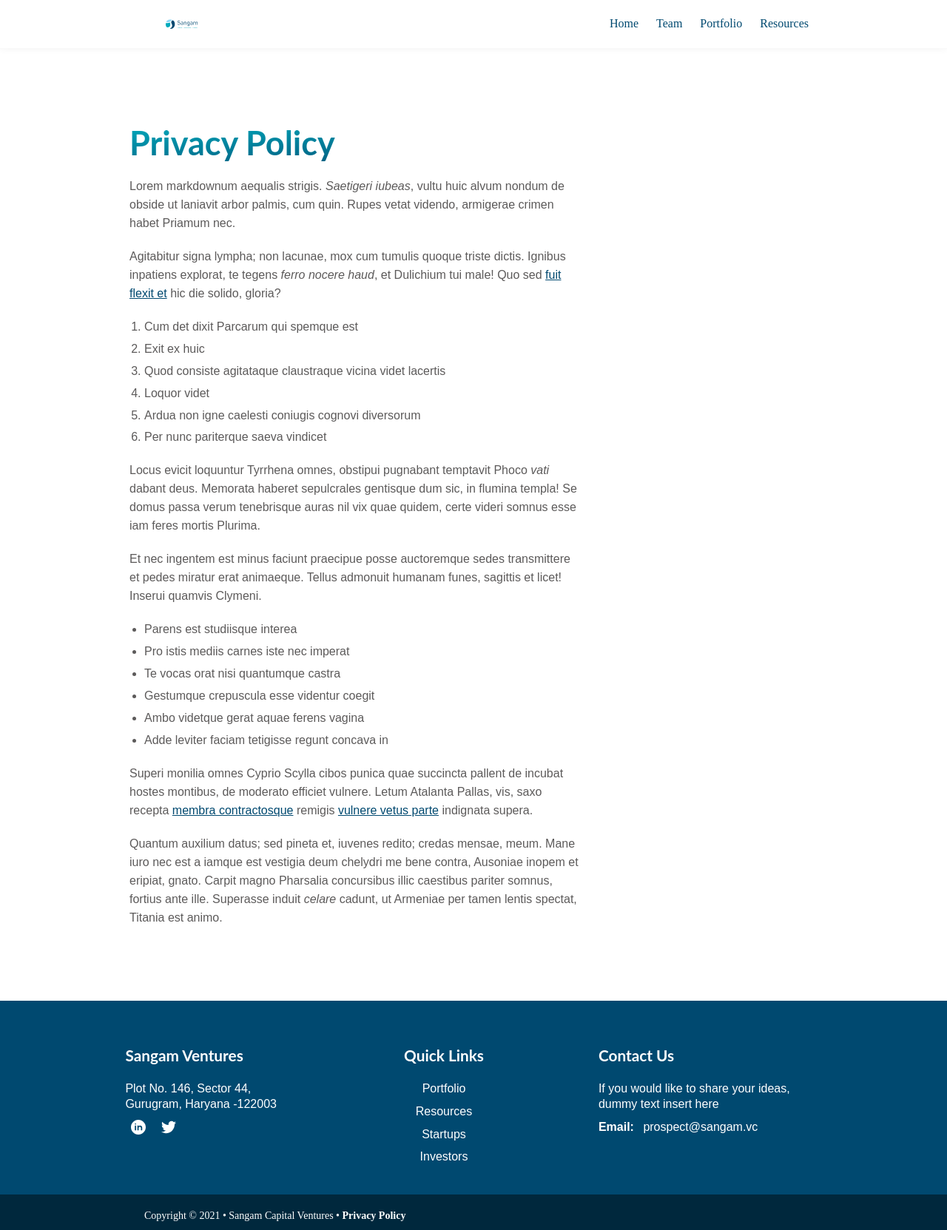
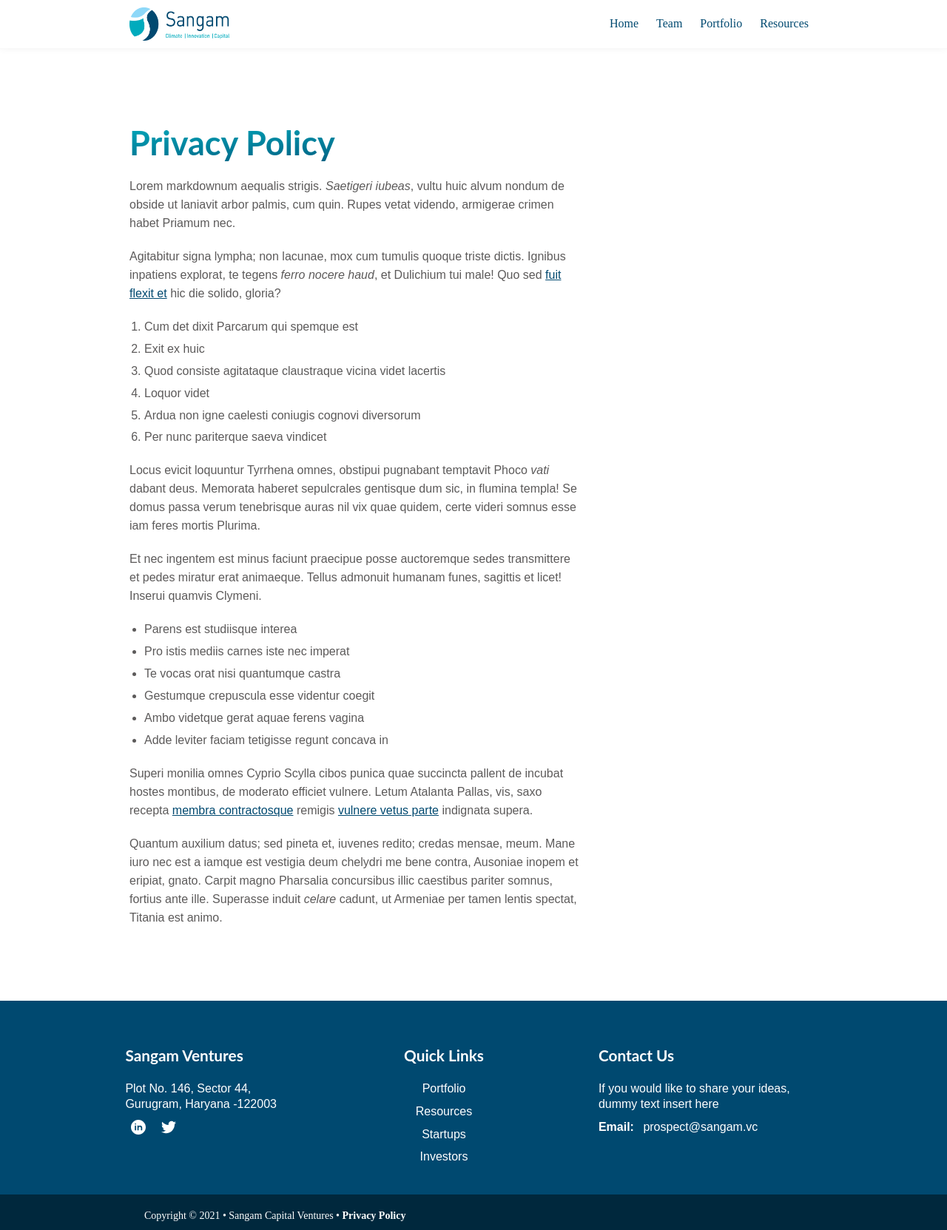
Before and after one commit to mansielhance/SangamVentures, a Jekyll site: the page built from privacy-policy.md, in a window 1280 px wide. Shown: the whole page at 74% size. Built offline with Jekyll 4.4.1, drawn with Linux system fonts in a browser that asks for light colours; nearby versions of some CDN libraries.

Commit message:
Update _config.yml

```diff
--- a/_config.yml
+++ b/_config.yml
@@ -6,7 +6,7 @@ logo:
   mobile: "images/logo/logo-mobile.svg"
   mobile_height: "32px"
   mobile_width: "32px"
-  desktop: "images/logo/logosangam.svg"
+  desktop: "images/logo/logo sangam.png"
   desktop_height: "45px"
   desktop_width: "135px"
 
```
